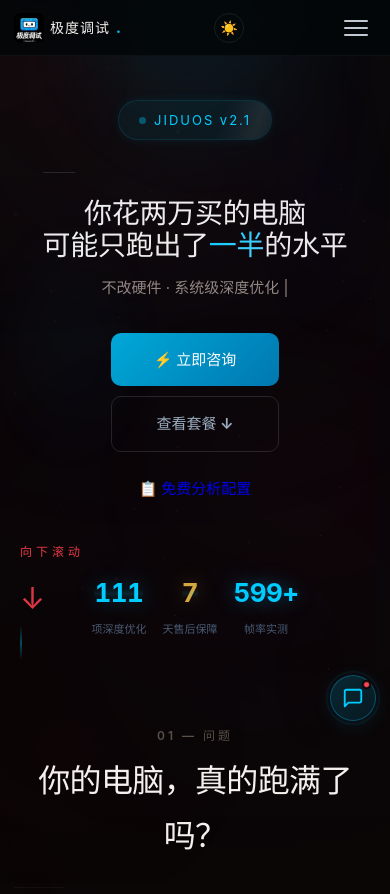
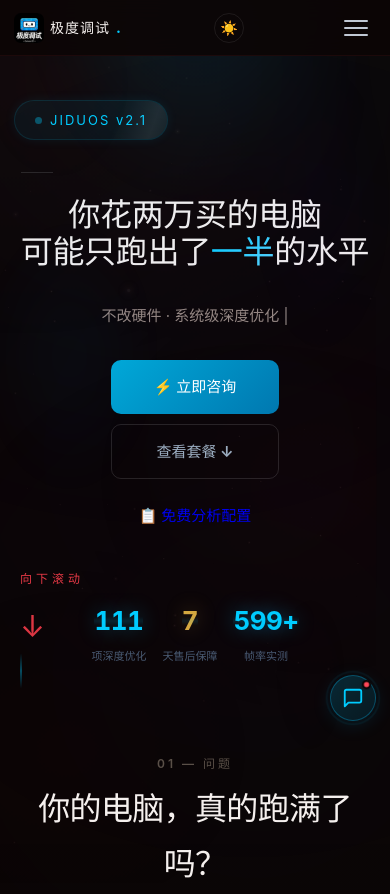
Before and after one commit to jidutiaoshi/jidutiaoshi.github.io, a website: page index.html in a window 390 px wide. Shown: the top 894 px of the page. Drawn offline with Linux system fonts and the light colour scheme; animation ran at ten frames a second.

Commit message:
fix: hero左对齐+标题放大+nav暖色背景对齐冠军OS布局

```diff
--- a/enhance.css
+++ b/enhance.css
@@ -757,12 +757,42 @@ img[loading="lazy"]{
   border-color:rgba(0,0,0,.12) !important;
 }
 
-/* Nav: clean, minimal */
+/* Nav: match warm dark */
 #nav{
   backdrop-filter:blur(12px);
   -webkit-backdrop-filter:blur(12px);
-  background:rgba(3,6,9,.85) !important;
-  border-bottom:1px solid rgba(255,255,255,.04);
+  background:rgba(12,6,6,.92) !important;
+  border-bottom:1px solid rgba(230,57,70,.08);
+}
+
+/* Hero: left-aligned like championos */
+.hero{
+  align-items:flex-start !important;
+  text-align:left !important;
+}
+.hero h1,.hero .hero-sub,.hero .section-sub,.hero .hero-badge{
+  text-align:left !important;
+  margin-left:0 !important;
+  margin-right:auto !important;
+}
+.hero h1{
+  font-size:clamp(3rem,8vw,7.5rem) !important;
+  margin-bottom:32px !important;
+}
+.hero .section-sub{
+  max-width:520px !important;
+}
+@media(max-width:768px){
+  .hero{
+    align-items:center !important;
+    text-align:center !important;
+  }
+  .hero h1,.hero .hero-sub,.hero .section-sub{
+    text-align:center !important;
+    margin-left:auto !important;
+    margin-right:auto !important;
+  }
+  .hero h1{font-size:clamp(2rem,6vw,3rem) !important}
 }
 [data-theme="light"] #nav{
   background:rgba(255,255,255,.85) !important;
```
